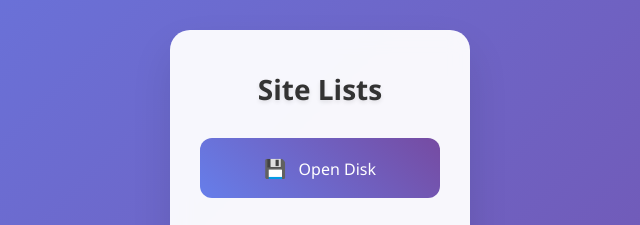
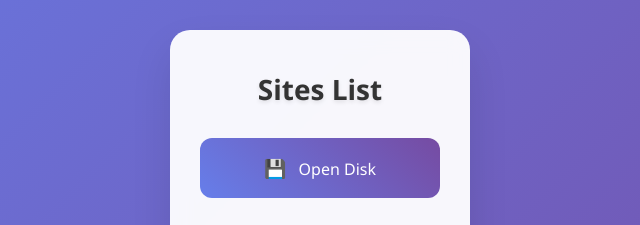
Before and after one commit to SamWang8891/web-math-sim, a plain HTML site: page index.html in a window 1280 px wide. Shown: the part 217-442 px from the top of the page, 320-960 px from the left. Drawn offline with Linux system fonts and the light colour scheme.

Commit message:
feat: fix grammer

```diff
--- a/index.html
+++ b/index.html
@@ -3,7 +3,7 @@
 <head>
     <meta charset="UTF-8">
     <meta name="viewport" content="width=device-width, initial-scale=1.0">
-    <title>Site Lists</title>
+    <title>Sites List</title>
     <style>
         * {
             margin: 0;
@@ -160,7 +160,7 @@
 </head>
 <body>
     <div class="container">
-        <h1 class="title">Site Lists</h1>
+        <h1 class="title">Sites List</h1>
         <div class="button-container">
             <a href="#" class="action-button" onclick="openDisk()">
                 <span class="icon">💾</span>
```
